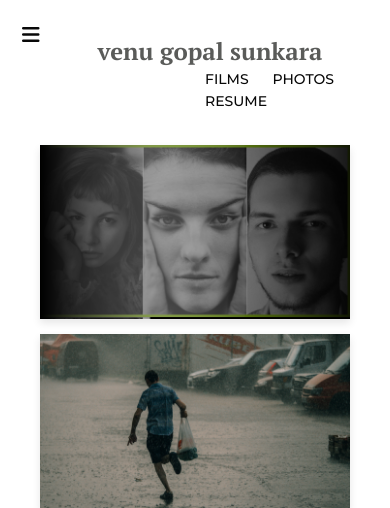
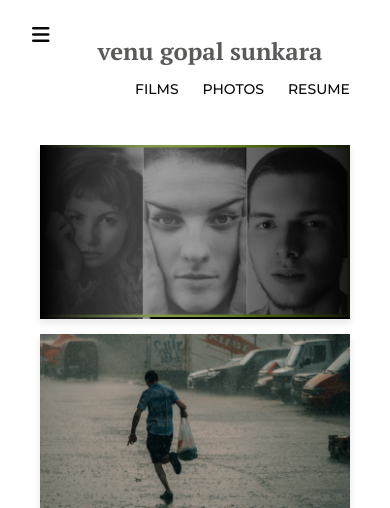
Before and after one commit to prince2404/filmmakervenu_portfolio, a Node server app: page /music in a window 390 px wide. Shown: the top 508 px of the page. Run offline with Node 20, Linux system fonts and the light colour scheme; some libraries are stand-ins or nearby versions; some web fonts are replaced.

Commit message:
respons-small-screen

```diff
--- a/public/styles/style.css
+++ b/public/styles/style.css
@@ -435,6 +435,18 @@ header{
     width: 100%;
     height: 100%;
     object-fit: cover;
+}
+
+@media screen and (max-width: 768px) {
+    .modal-content {
+        width: 95%;
+        height: 40vh;
+        margin: 30% auto;
+    }
+
+    .modal-content .responsive-video-container {
+        height: 100%;
+    }
 }
 
 
@@ -1017,7 +1029,7 @@ nav .resp{
     }
     .name h1 {
         font-size: 24px;
-        margin-top: -30px;
+        margin-top: -40px;
     }
 
     nav .resp{
@@ -1043,6 +1055,11 @@ nav .resp{
 
     .resp{
         cursor: pointer;
+        padding: 10px;
+    }
+
+    .sub-head .fa-bars{
+        margin-top: -10px;
     }
 
     nav .sub-head ul .resp{
@@ -1053,10 +1070,10 @@ nav .resp{
     }
 
     .head ul{
-        margin-left: 170px;
+        margin-left: 100px;
     }
     .head{
-        margin-bottom: -40px;
+        margin-bottom: -25px;
     }
 
 
```
